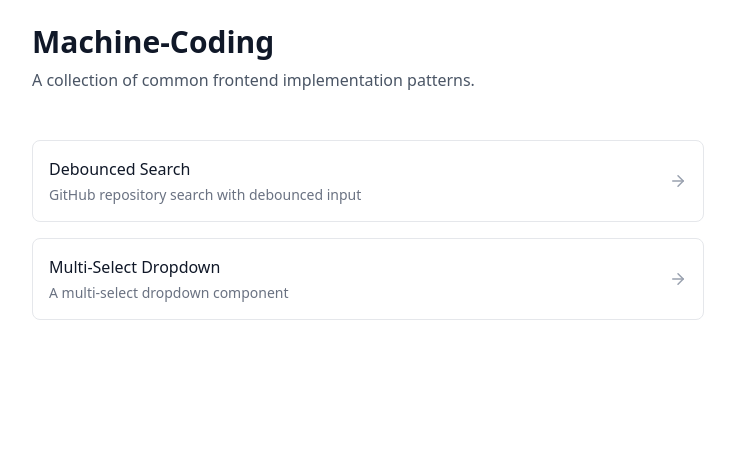
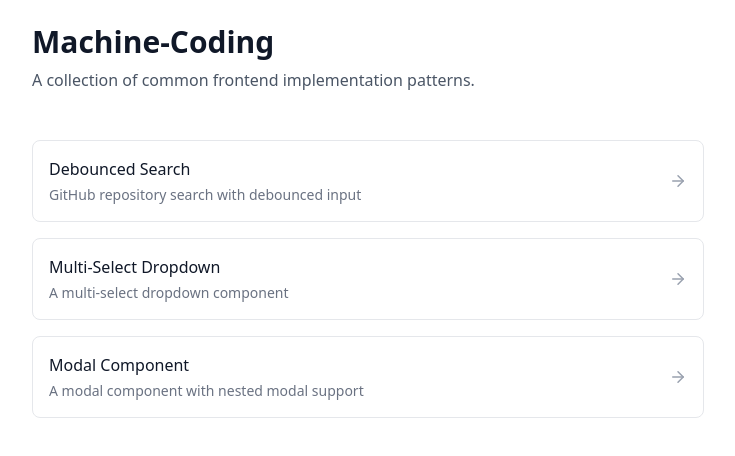
Before and after one commit to yoursandeshshrestha/Machine-Coding, a Next.js app: page / in a window 1280 px wide. Shown: the top 456 px of the page, without its empty margins (272-1007 px from the left). Built offline with nearby package versions, Linux system fonts and the light colour scheme.

Commit message:
feat: Add Modal Component entry to Home page. Updated project list to include a new modal component with a description and path for navigation.

```diff
--- a/src/app/page.tsx
+++ b/src/app/page.tsx
@@ -14,6 +14,11 @@ export default function Home() {
       title: "Multi-Select Dropdown",
       description: "A multi-select dropdown component",
       path: "/custom-dropdown",
+    },
+    {
+      title: "Modal Component",
+      description: "A modal component with nested modal support",
+      path: "/modal",
     },
   ];
 
```
